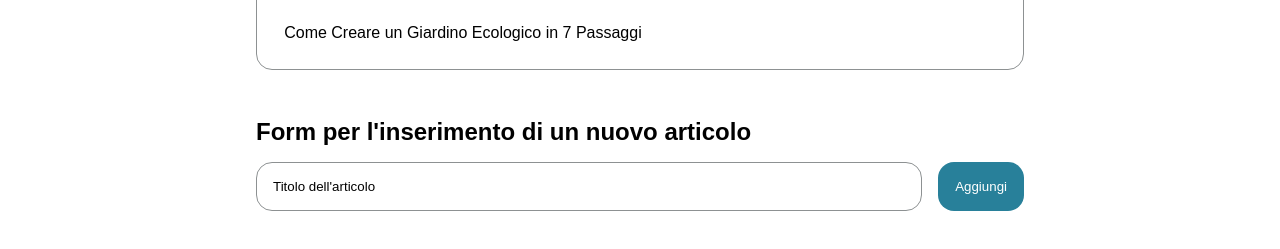
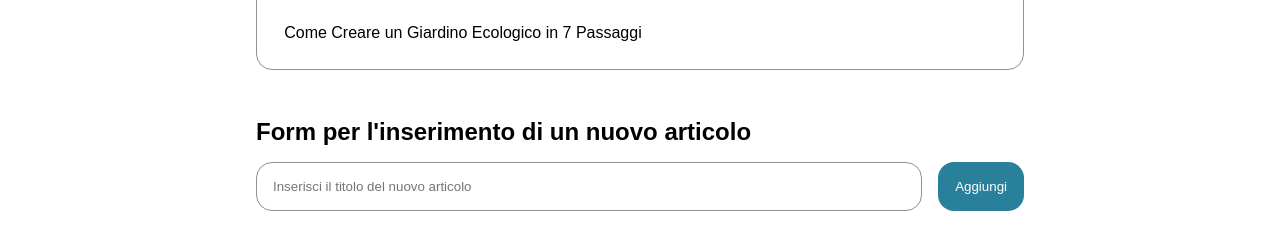
Before and after one commit to francescodelmonaco/react-form, a React (Vite) app: page / in a window 1280 px wide. Shown: the part 267-516 px from the top of the page. Built offline with nearby package versions, Linux system fonts and the light colour scheme.

Commit message:
add: form logic

```diff
--- a/src/components/ArticlesList.jsx
+++ /dev/null
@@ -1,13 +0,0 @@
-const ArticlesList = () => {
-    return (
-        <ul className="margin-60">
-            <li>5 Strategie per Migliorare la Produttività al Lavoro</li>
-            <li>Viaggi Sostenibili: Come Ridurre l'Impatto Ambientale</li>
-            <li>Le 5 Tecnologie che Cambieranno il Futuro</li>
-            <li>10 Alimenti per una Dieta Equilibrata e Personalizzata</li>
-            <li>Come Creare un Giardino Ecologico in 7 Passaggi</li>
-        </ul>
-    )
-};
-
-export default ArticlesList;
--- a/src/components/Form.jsx
+++ b/src/components/Form.jsx
@@ -1,22 +1,50 @@
 import { useState } from "react";
 
 const Form = () => {
-    const [title, setTitle] = useState("Titolo dell'articolo")
+    const [articles, setArticles] = useState([
+        "5 Strategie per Migliorare la Produttività al Lavoro",
+        "Viaggi Sostenibili: Come Ridurre l'Impatto Ambientale",
+        "Le 5 Tecnologie che Cambieranno il Futuro",
+        "10 Alimenti per una Dieta Equilibrata e Personalizzata",
+        "Come Creare un Giardino Ecologico in 7 Passaggi"
+    ]);
+    const [title, setTitle] = useState("");
+
+    const addArticle = (e) => {
+        e.preventDefault();
+        setArticles([...articles, title]);
+    };
+
+    // const handleSubmit = (event) => {
+    //     event.preventDefault();
+    //     alert("Articolo aggiunto!");
+    // };
 
     return (
-        <form action="" className="margin-60">
+        <>
+            <ul className="margin-60">
+                {
+                    articles.map((article, index) => (
+                        <li key={index}>{article}</li>
+                    ))
+                }
+            </ul>
+
+            <form onSubmit={addArticle} className="margin-60">
                 <h2>Form per l'inserimento di un nuovo articolo</h2>
 
                 <div className="input-flex">
                     <input
                         type="text"
                         value={title}
-                    onChange={e => { setTitle(e.target.value) }}
+                        onChange={(e) => setTitle(e.target.value)}
+                        placeholder="Inserisci il titolo del nuovo articolo"
                     />
 
                     <button>Aggiungi</button>
                 </div>
             </form>
+        </>
     )
 };
 
--- a/src/components/Main.jsx
+++ b/src/components/Main.jsx
@@ -1,10 +1,8 @@
-import ArticlesList from "./ArticlesList";
 import Form from "./Form";
 
 const Main = () => {
     return (
         <main>
-            <ArticlesList />
             <Form />
         </main>
     )
```
Lines whose indentation alone changed are shown as unchanged.
